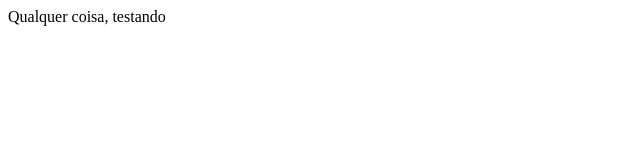
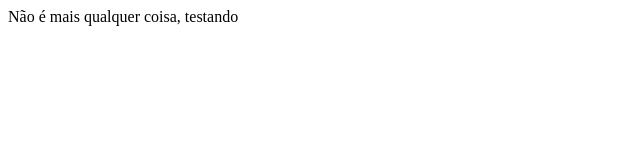
Before and after one commit to maltaalvaro/projeto-site-teste, a plain HTML site: page index.html in a window 1280 px wide. Shown: the whole page, without its empty margins (0-640 px from the left). Drawn offline with Linux system fonts and the light colour scheme.

Commit message:
Testando descrições
Testando ferramentas de Git para o repositório no GitHub.

```diff
--- a/index.html
+++ b/index.html
@@ -6,6 +6,6 @@
     <title>Document</title>
 </head>
 <body>
-    Qualquer coisa, testando
+    Não é mais qualquer coisa, testando
 </body>
 </html>
```
